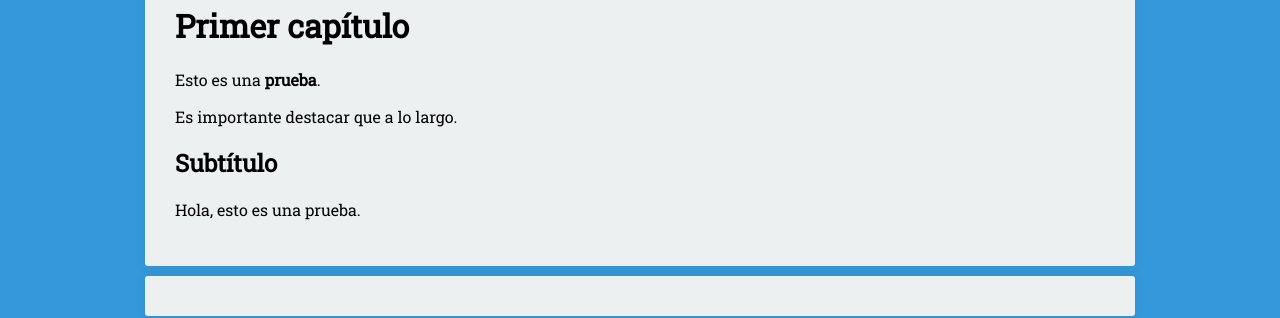
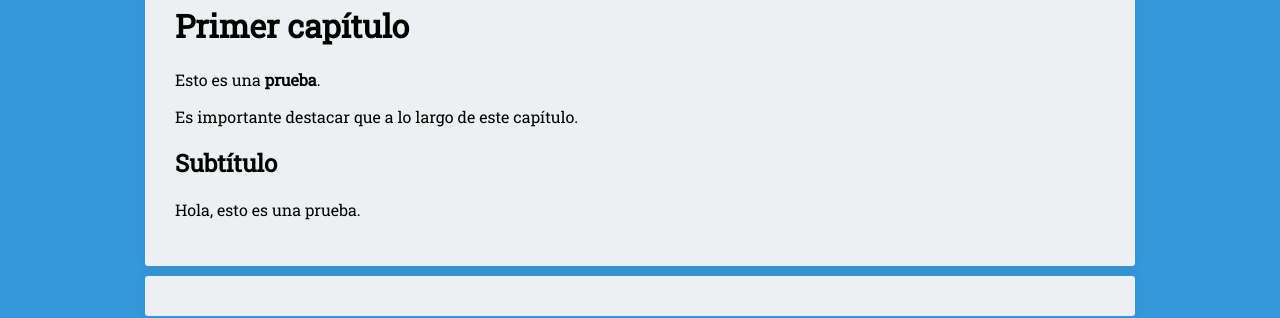
Before and after one commit to nisoto/Blog-anterior-2.0, a Jekyll site: the page built from _posts/2017-10-21-introduccion-ruby-on-rails.md, in a window 1280 px wide. Shown: the part 207-525 px from the top of the page. Built offline with Jekyll 4.4.1, drawn with Linux system fonts in a browser that asks for light colours; nearby versions of some CDN libraries; comment, search, counter and statistics services are not loaded.

Commit message:
Update 2017-10-21-introduccion-ruby-on-rails.md

```diff
--- a/_posts/2017-10-21-introduccion-ruby-on-rails.md
+++ b/_posts/2017-10-21-introduccion-ruby-on-rails.md
@@ -6,12 +6,12 @@ excerpt: "Primer capítulo del curso de Ruby on Rails 5."
 tags: [ruby, ruby-on-rails]
 ---
 
-**Primer capítulo**
-===
+# Primer capítulo
+
 Esto es una **prueba**.
 
-Es importante destacar que a lo largo.
+Es importante destacar que a lo largo de este capítulo.
 
-Subtítulo
----
+## Subtítulo
+
 Hola, esto es una prueba.
```
